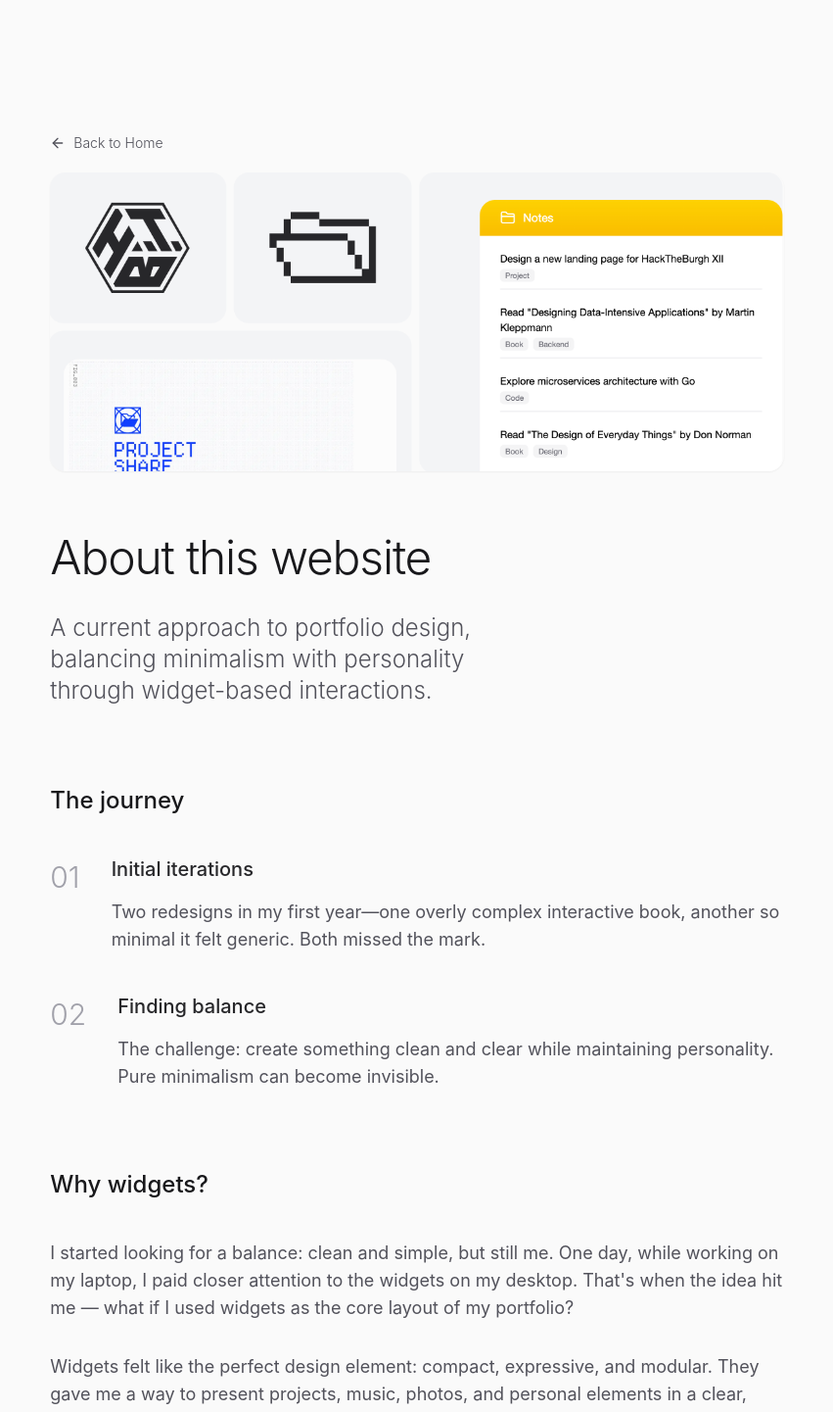
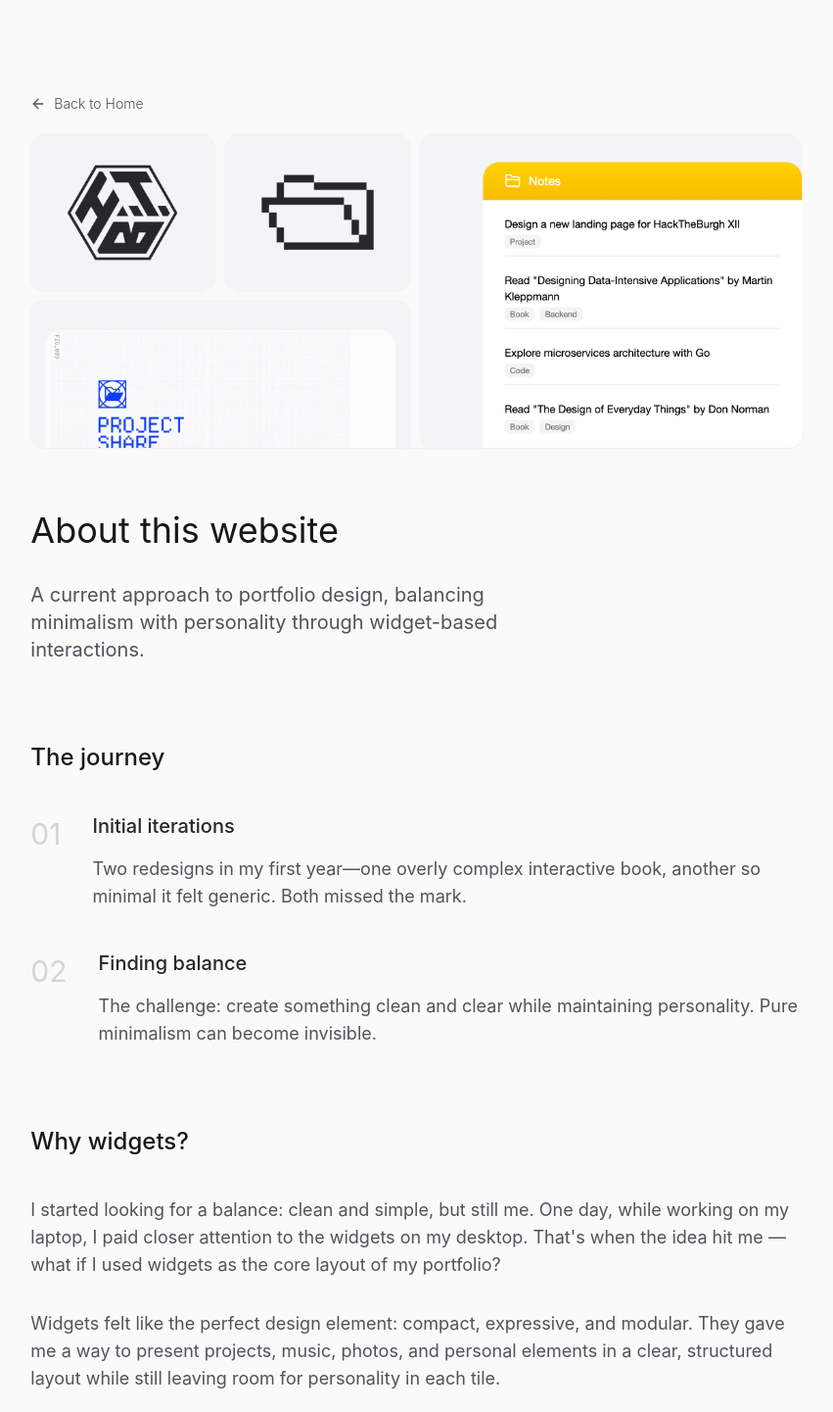
Before and after one commit to HJyup/hjyup-personal-page, a Next.js app: page /posts/portfolio in a window 1280 px wide. Shown: the top 1441 px of the page at 98% size, without its empty margins (214-1065 px from the left). Built offline with nearby package versions, Linux system fonts and the light colour scheme.

Commit message:
fix: fix styles

```diff
--- a/src/app/page.tsx
+++ b/src/app/page.tsx
@@ -7,7 +7,7 @@ import { WidgetEditProvider } from '@/provider/widget-edit-provider';
 export default function Page() {
   return (
     <WidgetEditProvider>
-      <div className="text-black flex flex-col pt-16 sm:pt-20 md:pt-24 justify-center px-4 sm:px-6 lg:px-8">
+      <div className="text-black flex flex-col pt-16 sm:pt-20 md:pt-24 justify-center px-4 sm:px-6 lg:px-8 mb-20">
         <div className="flex flex-col w-full items-center h-full">
           <div className="w-full max-w-6xl">
             <About />
--- a/src/app/posts/layout.tsx
+++ b/src/app/posts/layout.tsx
@@ -3,7 +3,7 @@ import { ReactNode } from 'react';
 const PostsLayout = ({ children }: { children: ReactNode }) => {
   return (
     <div className="w-screen min-h-screen flex justify-center">
-      <div className="lg:w-4/6 w-full p-5">{children}</div>
+      <div className="lg:w-4/6 w-full mb-20">{children}</div>
     </div>
   );
 };
--- a/src/app/posts/portfolio/page.tsx
+++ b/src/app/posts/portfolio/page.tsx
@@ -11,7 +11,7 @@ const PortfolioPage = () => {
     <div className="text-black flex flex-col pt-16 sm:pt-20 md:pt-24 justify-center px-4 sm:px-6 lg:px-8">
       <div className="flex flex-col w-full items-center h-full">
         <div className="w-full max-w-6xl">
-          <div className="text-sm text-zinc-600 dark:text-zinc-400 font-light flex items-center gap-2 my-5">
+          <div className="text-sm text-zinc-600 dark:text-zinc-400 font-light flex items-center gap-2 mb-5">
             <Link href="/" className="flex items-center gap-2 hover:underline">
               <ArrowLeftIcon className="w-4 h-4" />
               Back to Home
@@ -20,6 +20,7 @@ const PortfolioPage = () => {
           <div className="mb-8 sm:mb-12 lg:mb-16">
             <Image
               src="/posts/portfolio_dark.png"
+              draggable={false}
               className="rounded-2xl shadow-sm w-full hidden dark:block"
               alt="Portfolio showcase"
               width={1000}
@@ -28,6 +29,7 @@ const PortfolioPage = () => {
             />
             <Image
               src="/posts/portfolio_light.png"
+              draggable={false}
               className="rounded-2xl shadow-sm w-full block dark:hidden"
               alt="Portfolio showcase"
               width={1000}
@@ -38,10 +40,10 @@ const PortfolioPage = () => {
 
           <div className="space-y-12 sm:space-y-16 lg:space-y-20">
             <section className="space-y-6 sm:space-y-8">
-              <h1 className="text-3xl sm:text-4xl lg:text-5xl font-light tracking-tight text-zinc-900 dark:text-white">
+              <h1 className="text-2xl sm:text-3xl lg:text-4xl text-zinc-900 dark:text-white">
                 About this website
               </h1>
-              <p className="text-lg sm:text-xl lg:text-2xl leading-relaxed text-zinc-600 dark:text-zinc-400 font-light xl:w-2/3 lg:w-3/4 md:w-5/6 w-full">
+              <p className="text-base sm:text-lg lg:text-xl leading-relaxed text-zinc-600 dark:text-zinc-400 xl:w-2/3 lg:w-3/4 md:w-5/6 w-full">
                 A current approach to portfolio design, balancing minimalism
                 with personality through widget-based interactions.
               </p>
@@ -53,7 +55,7 @@ const PortfolioPage = () => {
               </h2>
               <div className="space-y-8 sm:space-y-10">
                 <div className="flex gap-4 sm:gap-6 lg:gap-8">
-                  <span className="text-xl sm:text-2xl lg:text-3xl font-light text-zinc-400 dark:text-zinc-600 mt-1 flex-shrink-0">
+                  <span className="text-xl sm:text-2xl lg:text-3xl text-zinc-300 dark:text-zinc-700 mt-1 flex-shrink-0">
                     01
                   </span>
                   <div className="flex-1 space-y-3 sm:space-y-4 min-w-0">
@@ -69,7 +71,7 @@ const PortfolioPage = () => {
                 </div>
 
                 <div className="flex gap-4 sm:gap-6 lg:gap-8">
-                  <span className="text-xl sm:text-2xl lg:text-3xl font-light text-zinc-400 dark:text-zinc-600 mt-1 flex-shrink-0">
+                  <span className="text-xl sm:text-2xl lg:text-3xl text-zinc-300 dark:text-zinc-700 mt-1 flex-shrink-0">
                     02
                   </span>
                   <div className="flex-1 space-y-3 sm:space-y-4 min-w-0">
@@ -218,7 +220,7 @@ const PortfolioPage = () => {
               <h2 className="text-lg sm:text-xl lg:text-2xl font-medium text-zinc-900 dark:text-white">
                 What's next
               </h2>
-              <p className="text-base sm:text-lg leading-relaxed text-zinc-600 dark:text-zinc-400 font-light">
+              <p className="text-base sm:text-lg text-zinc-500 dark:text-zinc-500">
                 I'm still exploring ideas around how minimalistic design can
                 coexist with rich, layered components — and how to express
                 hierarchy between modules without breaking visual simplicity.
--- a/src/components/module/cards/projects-logo-card.tsx
+++ b/src/components/module/cards/projects-logo-card.tsx
@@ -49,7 +49,7 @@ export function ProjectsLogoCard({ className = '' }: ProjectsLogoCardProps) {
           viewBox="0 0 134 90"
           fill="white"
           xmlns="http://www.w3.org/2000/svg"
-          className={`w-[60%] h-[60%] transition-colors duration-300 text-zinc-800 dark:text-white ${!isEditMode ? 'group-hover:text-violet-400' : ''}`}
+          className={`w-[60%] h-[60%] transition-colors duration-300 text-zinc-800 dark:text-white ${!isEditMode ? 'group-hover:text-violet-600' : ''}`}
         >
           <path
             d="M26.8003 8.93335H125.067V71.4667H116.134V80.4H26.8003V62.5333H17.8669V44.6667H8.93359V35.7333H26.8003V8.93335Z"
```
